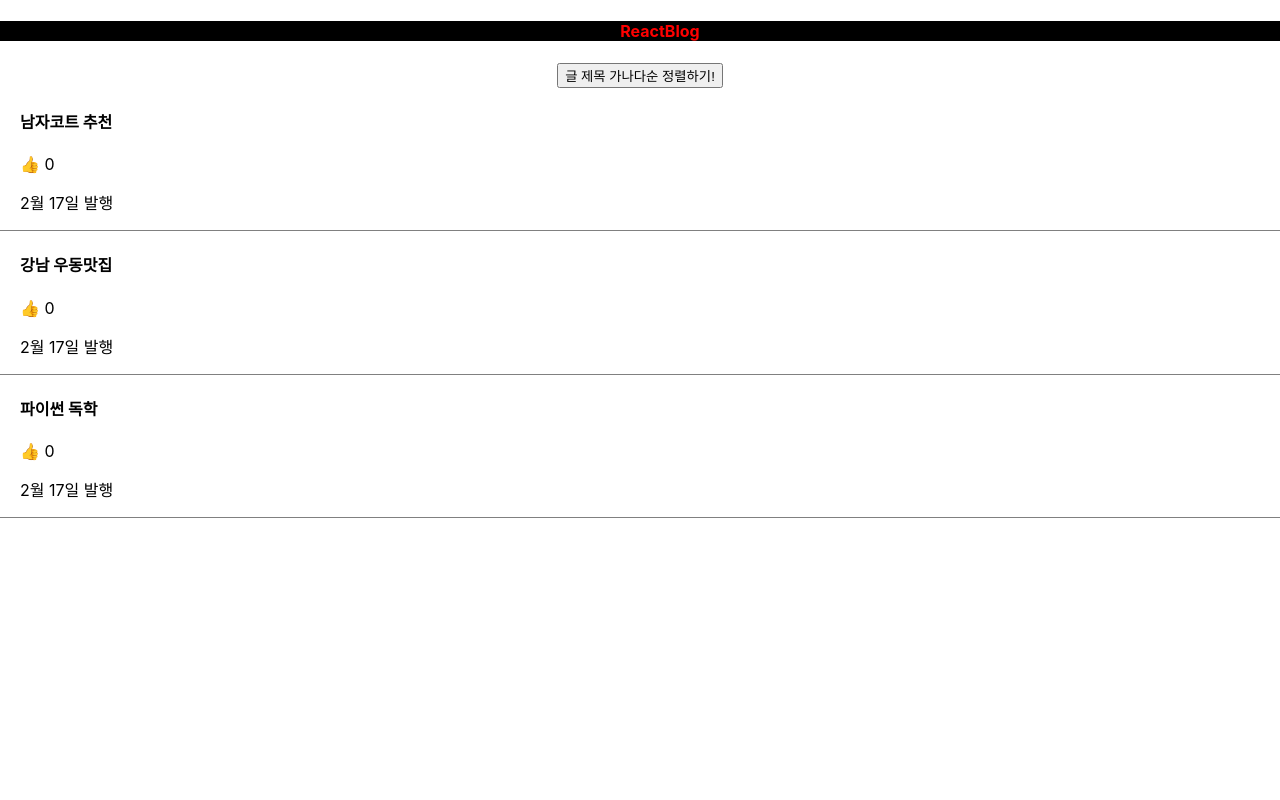
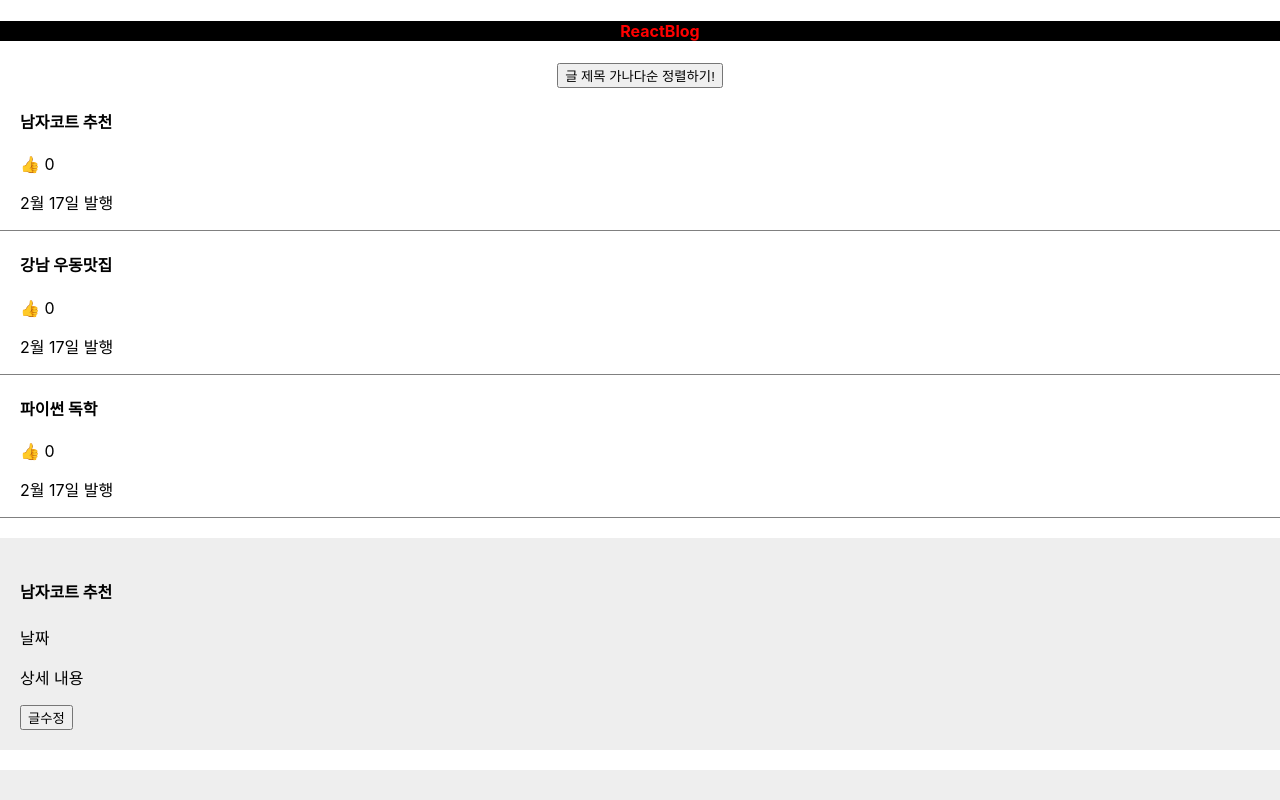
Before and after one commit to 77r77ung/reactBlog, a React (Create React App) app in the folder blog/: page / in a window 1280 px wide. Both pictures are taken after a click on the element "남자코트 추천". Shown: the top 800 px of the page. Built offline with nearby package versions, Linux system fonts and the light colour scheme.

Commit message:
[React_Project_1] React Blog | Modal update

```diff
--- a/blog/src/App.js
+++ b/blog/src/App.js
@@ -136,14 +136,27 @@ function App() {
 {/* 컴포넌트 만들기
     숙제 6: 글 수정 버튼을 누르면 첫 글 제목이 '여자코트 추천'으로 변경되야 함
     보너스 숙제: Modal 안의 글 제목과 글 목록의 글 제목 일치시키기 */}
-function Modal(props){
-  let [copy_글제목, onModal] = useState(props.글제목.map(function(a, i){
-    return(
-      <div className="modal" style={{background : props.color}} key={i}>
-        <h4> {a[i]} </h4>
-      </div>
-    )
-  }))
-}
+    function Modal(props){
+      return (
+        <div>
+          {
+            props.글제목.map(function(a){
+              return(
+                <div  className = "modal" style={{background : props.color}} key={a}>
+                  <h4> {a} </h4>
+                  <p> 날짜 </p>
+                  <p> 상세 내용 </p>
+                  <button onClick={ ()=> {
+                    let update_copy = [...props.글제목]
+                    update_copy[0] = '여자코트 추천'
+                    props.글제목변경(update_copy)
+                  }}> 글수정 </button>
+                </div>
+              )
+            })
+          }
+        </div>
+      )
+    }
 
 export default App;
```
